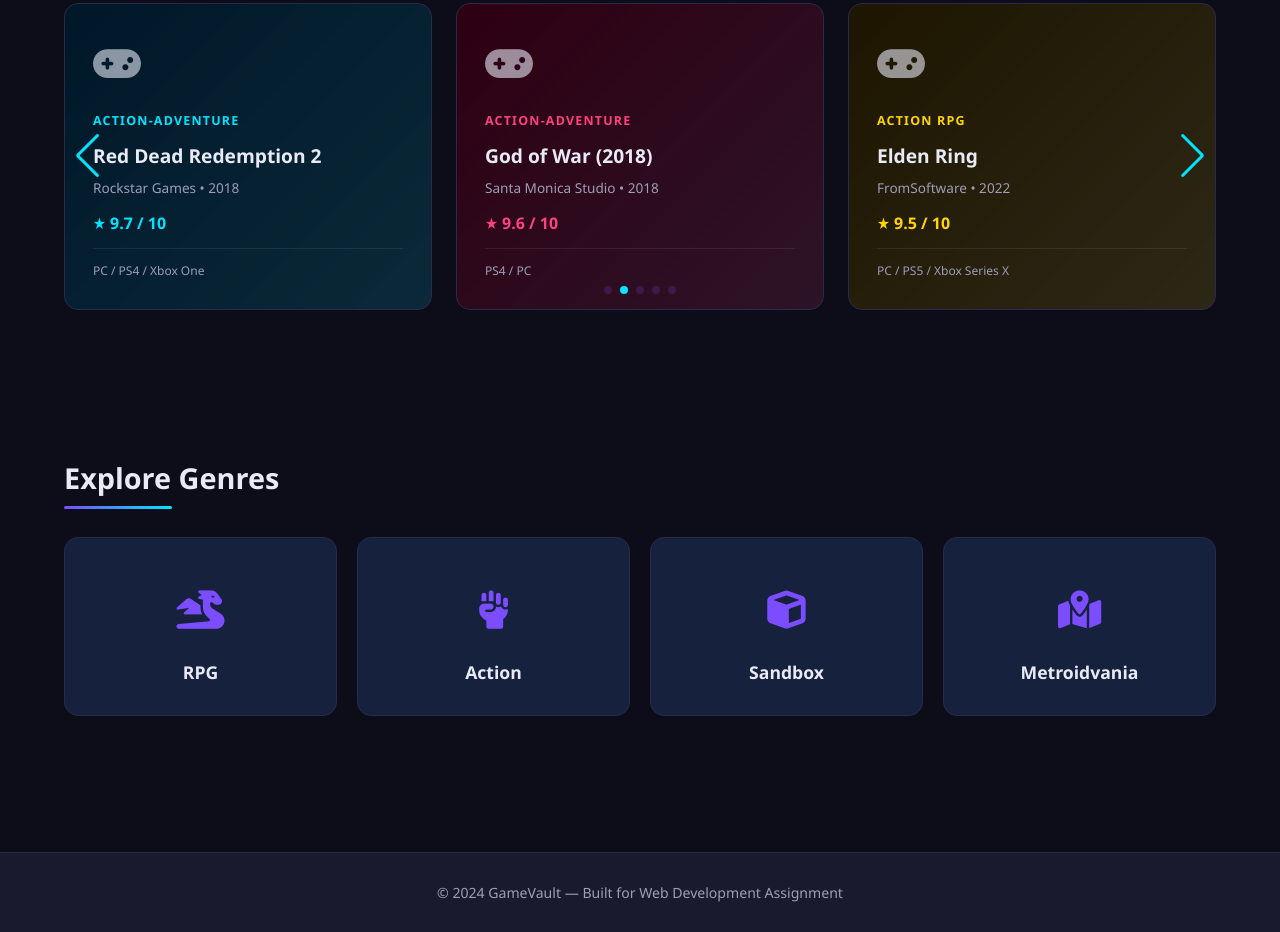
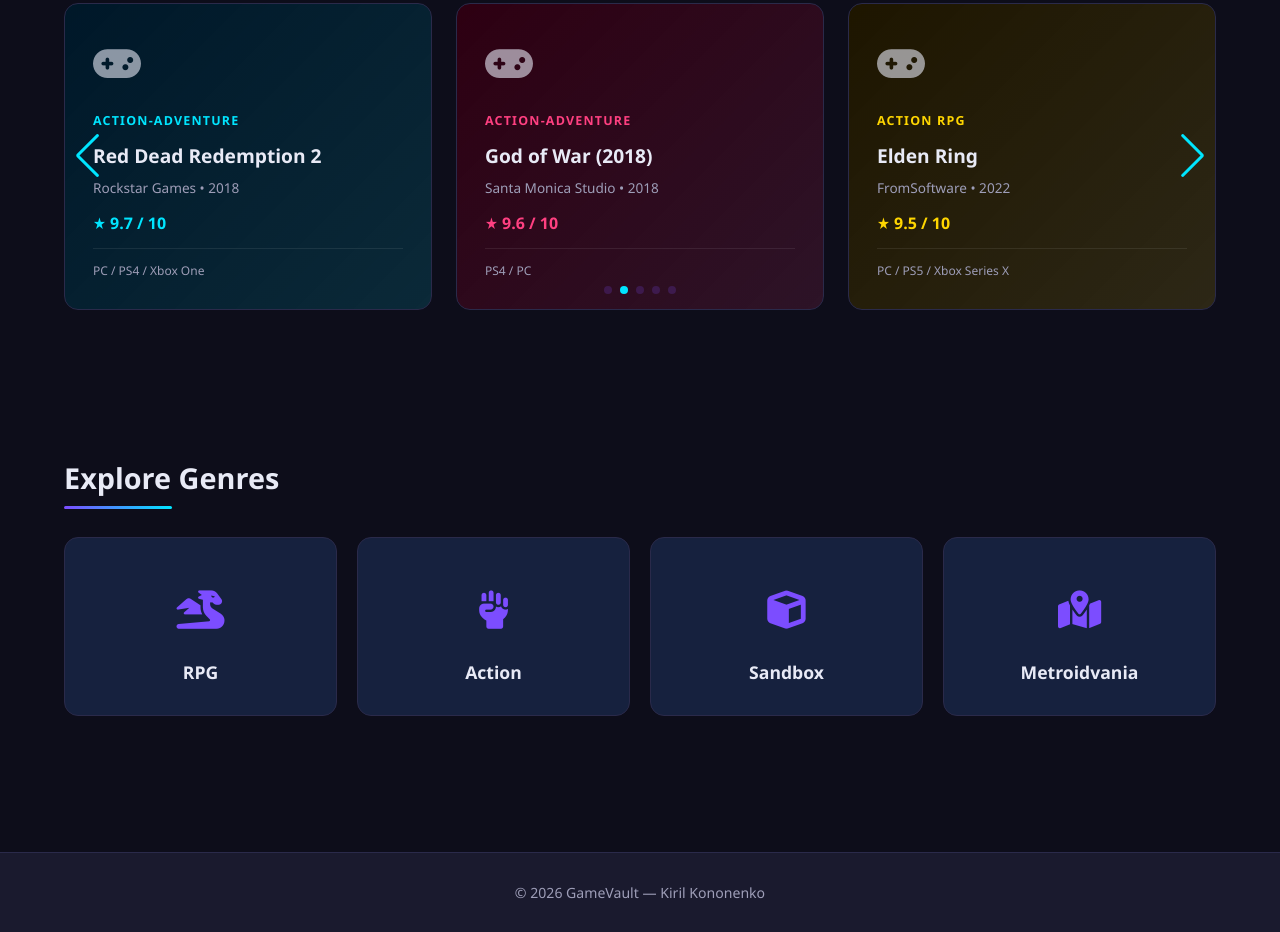
Before and after one commit to Royzted/page-repo, a plain HTML site: page Assignment JS (2026)/index.html in a window 1280 px wide. Shown: the part 1155-2087 px from the top of the page. Drawn offline with nearby package versions, Linux system fonts and the light colour scheme.

Commit message:
fixed bug2

```diff
--- a/Assignment JS (2026)/index.html
+++ b/Assignment JS (2026)/index.html
@@ -169,7 +169,7 @@
        ============================================================ -->
   <footer class="footer">
     <div class="container">
-      <p>&copy; 2024 GameVault &mdash; Built for Web Development Assignment</p>
+      <p>&copy; 2026 GameVault &mdash; Kiril Kononenko</p>
     </div>
   </footer>
 
```
